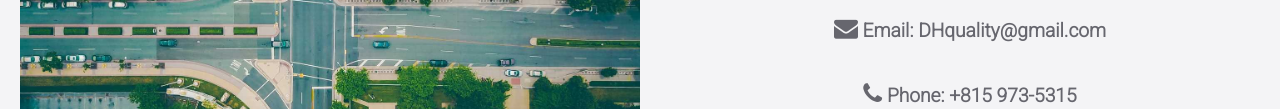
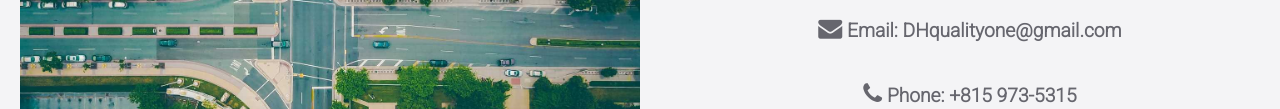
Before and after one commit to MCampa-2/DavidHammer-Business-Website, a plain HTML site: page index.html in a window 1280 px wide. Shown: the part 2186-2295 px from the top of the page. Drawn offline with nearby package versions, Linux system fonts and the light colour scheme.

Commit message:
changed email

```diff
--- a/index.html
+++ b/index.html
@@ -83,7 +83,7 @@
                 </div>
                 <div class="contact-info" data-aos="fade-left" data-aos-duration="2000">
                     <h2>Contact Info</h2>
-                    <h3><i class="fa fa-envelope icon"></i> Email: <a href="mailto:Danaryanjosh@hotmail.com" target="_blank">DHquality@gmail.com</a></h3>
+                    <h3><i class="fa fa-envelope icon"></i> Email: <a href="mailto:DHqualityone@gmail.com" target="_blank">DHqualityone@gmail.com</a></h3>
                     <h3><i class="fa fa-phone"></i> Phone: +815 973-5315</h3>
                 </div>
             </div>
```
